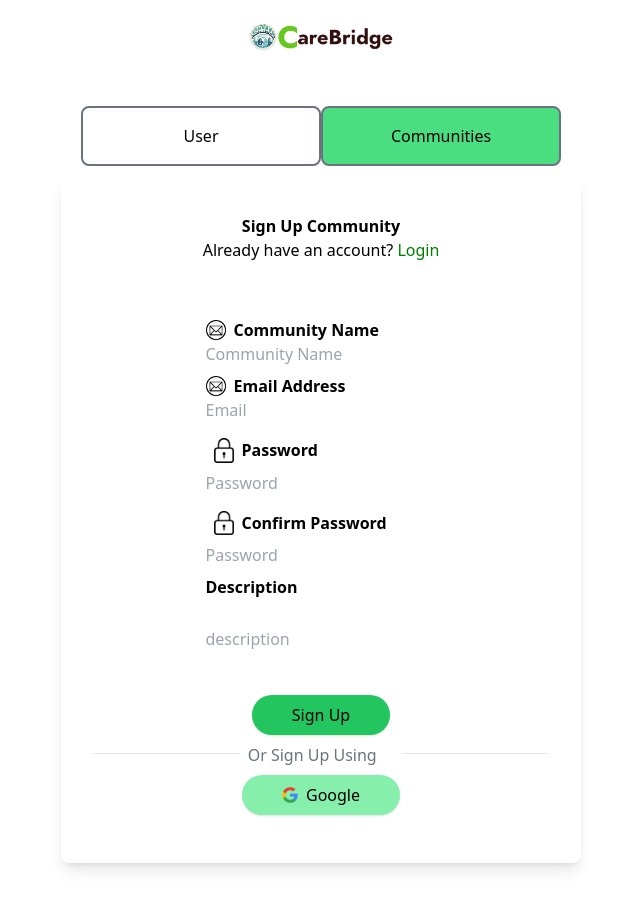
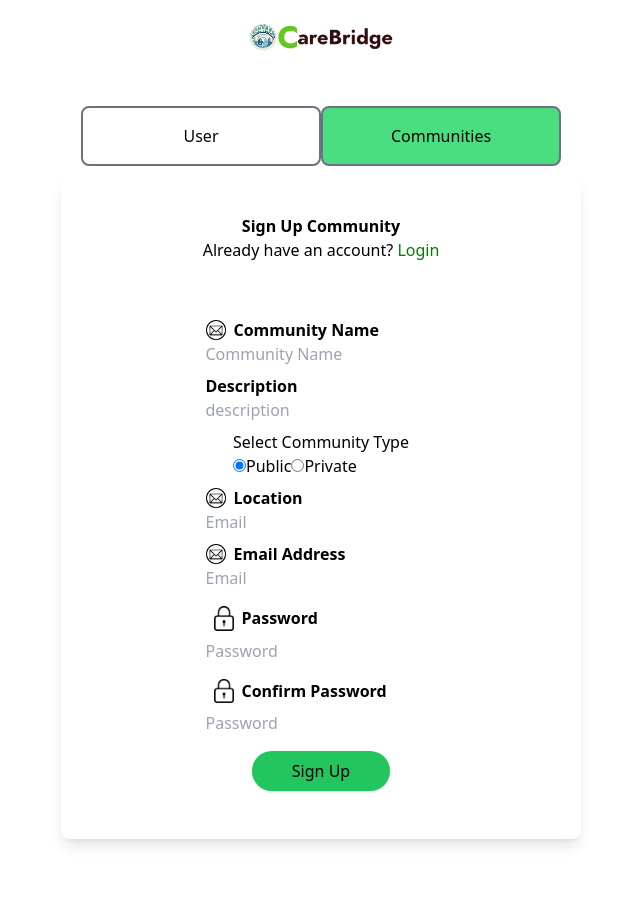
Before and after one commit to brandon12277/CareBridge, a Next.js app: page /SignUp in a window 1280 px wide. Both pictures are taken after a click on the button "Communities". Shown: the whole page, without its empty margins (319-959 px from the left). After the commit the page ends 879 px from the top, so only its background shows below. Built offline with nearby package versions, Linux system fonts and the light colour scheme.

Commit message:
second commit

```diff
--- a/app/Login/page.jsx
+++ b/app/Login/page.jsx
@@ -83,6 +83,27 @@
 
   }
 
+  const handleComForm=async()=>{
+    try{
+      console.log("logging is in progress");
+      console.log(formData);
+      const login = await axios.post("/auth/community/loginCommunity",formData)
+      if(login){
+      console.log(login);
+      //  localStorage.setItem("user",JSON.stringify(login.data.user))
+      //  localStorage.setItem("auth",true)
+       localStorage.setItem("type","Community")
+
+       notifySuccess("Congratulation!! You logged in")
+       window.location.href= "/"
+   }
+  }catch(err){
+    SetOn(null)
+      console.log(err.response)
+      setErr(err.response.data.message)
+   }
+  }
+
   const loginWithGoogle = async () => {
     SetGoog(1);
     try {
@@ -108,7 +129,7 @@
 
         console.log(form_data)
         try{
-        const login = await axios.post("/auth/routes/user/loginUser",form_data)
+        const login = await axios.post("/auth/user/loginUser",form_data)
 
 
   if(login){
@@ -121,7 +142,7 @@
 }
 catch(err){
  console.log(err)
- axios.post('/auth/routes/user/createUser', form_data)
+ axios.post('/auth/user/createUser', form_data)
  .then((res)=>{
    console.log(res.data.user)
    localStorage.setItem('user', JSON.stringify(res.data.user));
@@ -245,12 +266,7 @@
 
                         <div className="w-full m-5 flex flex-col justify-center items-center gap-5">
 
-                              <div className="form">
 
-                                 <label className="font-bold flex items-center gap-2 p-2"> <img style={{width:"20px",height:"auto"}} src="/images/email.png"></img> Community Name</label>
-                                 <input onChange={handleChange} type="text" name="name" placeholder="Community name" class="w-full log-input"></input>
-
-                              </div>
 
                               <div className="form">
 
@@ -269,7 +285,7 @@
                               {
 
                                   !on?
-                              <button onClick={handleForm} className="bg-green-500 px-10 py-2 rounded-full shadow">Login</button>
+                              <button onClick={handleComForm} className="bg-green-500 px-10 py-2 rounded-full shadow">Login</button>
                               :
                               <>
                                  <ClipLoader
--- a/app/SignUp/page.jsx
+++ b/app/SignUp/page.jsx
@@ -33,7 +33,7 @@
    const[error,setErr] = useState(null)
    const[usermode,setUserMode]=useState(true);
    const router = useRouter();
-
+   const [communityType, setCommunityType] = useState('public');
 
 
 
@@ -43,6 +43,17 @@
         email:'',
         confirm_password : ''
       });
+
+      const [formComData, setFormComData] = useState({
+        comm_name: '',
+        desc:'',
+        type:communityType,
+        location:'',
+        email:'',
+        password: '',
+        confirm_password : ''
+      });
+
       const handleChange = (e) => {
           const { name, value } = e.target;
 
@@ -54,6 +65,17 @@
 
 
       };
+      const handleComChange = (e) => {
+        const { name, value } = e.target;
+
+
+        setFormComData(prevFormComData => ({
+          ...prevFormComData,
+          [name]: value
+        }));
+
+
+    };
 
       useEffect(() => {
          validatePassword();
@@ -85,7 +107,7 @@
 
              console.log(form_data)
              try{
-             const login = await axios.post("/auth/routes/user/loginUser",form_data)
+             const login = await axios.post("/auth/user/loginUser",form_data)
 
 
        if(login){
@@ -98,7 +120,7 @@
    }
      catch(err){
 
-      axios.post('/auth/routes/user/createUser', form_data)
+      axios.post('/auth/user/createUser', form_data)
       .then((res)=>{
         console.log(res.data.user)
         localStorage.setItem('user', JSON.stringify(res.data.user));
@@ -177,14 +199,29 @@
             setErr(err.response)
          }
 
-
-
-
-
-
-
        };
 
+       const handleComSignup=async ()=>{
+             try{
+                console.log(formComData);
+                axios.post('/auth/community/createCommunity', formComData)
+             .then((response)=>{
+               console.log(response.data)
+               notifySuccess("Congratulation!! Your account is created")
+               router.push("/Login")
+             })
+             .catch(err=>{
+               console.log(err)
+               setOn(null)
+               setErr(err.data)
+             })
+             }
+             catch(err){
+              setOn(null)
+              setErr(err.response)
+           }
+
+     }
 
       function validatePassword() {
          var password = formData.password;
@@ -341,45 +378,77 @@
         <div className="form">
 
            <label className="font-bold flex items-center gap-2"> <img style={{width:"20px",height:"auto"}} src="/images/email.png"></img> Community Name</label>
-           <input onChange={handleChange} type="text" name="name" placeholder="Community Name" class="w-full log-input"></input>
+           <input onChange={handleComChange} type="text" name="comm_name" placeholder="Community Name" class="w-full log-input"></input>
+
+        </div>
+
+        <div className="form">
+
+           <label className="font-bold flex items-center gap-2">Description</label>
+           <input onChange={handleComChange} type="text" name="desc" placeholder="description" class="w-full log-input"></input>
+
+        </div>
+
+
+        <div>
+        <h2>Select Community Type</h2>
+
+              <label>
+                <input
+                  type="radio"
+                  name="communityType"
+                  value="public"
+                  checked={communityType === 'public'}
+                  onChange={() => setCommunityType('public')}
+                />
+                Public
+              </label>
+
+              <label>
+                <input
+                  type="radio"
+                  name="communityType"
+                  value="private"
+                  checked={communityType === 'private'}
+                  onChange={() => setCommunityType('private')}
+                />
+                Private
+              </label>
+        </div>
+
+
+        <div className="form">
+
+           <label className="font-bold flex items-center gap-2"> <img style={{width:"20px",height:"auto"}} src="/images/email.png"></img> Location</label>
+           <input onChange={handleComChange} type="text" name="location" placeholder="Email" class="w-full log-input"></input>
 
         </div>
 
         <div className="form">
 
            <label className="font-bold flex items-center gap-2"> <img style={{width:"20px",height:"auto"}} src="/images/email.png"></img> Email Address</label>
-           <input onChange={handleChange} type="text" name="email" placeholder="Email" class="w-full log-input"></input>
+           <input onChange={handleComChange} type="text" name="email" placeholder="Email" class="w-full log-input"></input>
 
         </div>
 
 
-        {/* <div className="form">
 
-           <label className="font-bold flex items-center gap-2"> <img style={{width:"20px",height:"auto"}} src="/images/email.png"></img> Name</label>
-           <input onChange={handleChange} type="text" name="name" placeholder="Email" class="w-full log-input"></input>
-
-        </div> */}
 
         <div className="form">
 
            <label className="font-bold flex items-center gap-2 p-2"> <img style={{width:"20px",height:"auto"}} src="/images/pass.png"></img> Password</label>
-           <input  onChange={()=>{handleChange(event)}} type="password" name="password" placeholder="Password" class="w-full log-input"></input>
+           <input  onChange={()=>{handleComChange(event)}} type="password" name="password" placeholder="Password" class="w-full log-input"></input>
 
         </div>
 
         <div className="form">
 
            <label className="font-bold flex items-center gap-2 p-2"> <img style={{width:"20px",height:"auto"}} src="/images/pass.png"></img>Confirm Password</label>
-           <input onChange={()=>{handleChange(event)}} type="password" name="confirm_password" placeholder="Password" class="w-full log-input"></input>
+           <input onChange={()=>{handleComChange(event)}} type="password" name="confirm_password" placeholder="Password" class="w-full log-input"></input>
 
         </div>
 
-        <div className="form">
 
-           <label className="font-bold flex items-center gap-2">Description</label>
-           <input onChange={handleChange} type="text" name="desc" placeholder="description" class="w-full log-input h-20"></input>
-
-        </div>
 
         <p className="">
 
@@ -395,7 +464,7 @@
         {
 
 !on?
-<button onClick={handleSignup} className="bg-green-500 px-10 py-2 rounded-full shadow">Sign Up</button>
+<button onClick={handleComSignup} className="bg-green-500 px-10 py-2 rounded-full shadow">Sign Up</button>
 
 :
 <>
@@ -409,7 +478,7 @@
 
 }
 
-<div className="w-full flex gap-2 items-center justify-center">
+{/* <div className="w-full flex gap-2 items-center justify-center">
 <hr className="h-1  w-full "></hr>
 <h2 className="text-gray-500 w-full ">Or Sign Up Using</h2>
 <hr className="h-1  w-full"></hr>
@@ -431,7 +500,7 @@
 />
 </>
 
-}
+} */}
 
 
 
--- /dev/null
+++ b/app/auth/community/createCommunity/route.js
@@ -0,0 +1,69 @@
+import Users from "@/models/communities";
+import connectDb from "@/utils/mongodb"
+import { NextResponse } from "next/server"
+
+import mongoose from "mongoose";
+
+
+import bcrypt from "bcrypt"
+
+
+export async function POST(request){
+    const  reqdata =await request.json();
+    await connectDb()
+
+
+
+    try{
+        console.log(reqdata);
+        const data ={
+            "name":reqdata.comm_name,
+            "descp" :reqdata.desc,
+            "commType":reqdata.type,
+            "location":reqdata.location,
+            "owner":reqdata.email,
+            "password" :reqdata.password,
+        }
+
+        let user = "";
+        if(reqdata.password === ''){
+           user = await Users.create(data);
+           return NextResponse.json({user},{status:201});
+
+        }
+        else
+        {
+    bcrypt.genSalt(3, function(err, salt) {
+        bcrypt.hash(reqdata.password, salt, async function(err, hash) {
+
+            data["password"] = hash
+
+
+
+             user =  await Users.create(data);
+             return;
+
+        });
+    });
+
+    console.log(user)
+    return NextResponse.json({user},{status:201});
+     }
+
+
+
+
+    }
+    catch(err){
+        console.log(err)
+
+        return NextResponse.json(false,{status:400});
+
+    }
+
+
+
+
+
+
+}
--- /dev/null
+++ b/app/auth/community/loginCommunity/route.js
@@ -0,0 +1,57 @@
+import Users from "@/models/communities";
+
+import connectDb from "@/utils/mongodb"
+import { NextResponse } from "next/server"
+
+import bcrypt from "bcrypt"
+
+export async function POST(request){
+    const reqdata=await request.json();
+    try{
+
+        await connectDb()
+
+        console.log("Data : ",reqdata)
+        const finduser = {
+            owner  : reqdata.email
+        }
+
+        console.log(finduser)
+
+
+
+        const user = await Users.findOne(finduser)
+
+          console.log(user,user.password)
+        if(user.password === ''){
+            return NextResponse.json({user},{status:201});
+        }
+        console.log(user.password)
+        if(user){
+
+           const res = await bcrypt.compare(reqdata.password, user.password);
+
+
+
+
+            if(res)return NextResponse.json({user},{status:201});
+            else
+            return NextResponse.json({message:"Not Found"},{status:400});
+
+        }
+        else{
+            return NextResponse.json({message:"Not Found"},{status:400});
+        }
+       }
+
+       catch(err){
+           console.log(err)
+       }
+
+
+       return NextResponse.json({message:"Not Found"},{status:400});
+
+
+
+
+}
```
Also changed, not shown: models/communities.js (+8 -7 lines).
